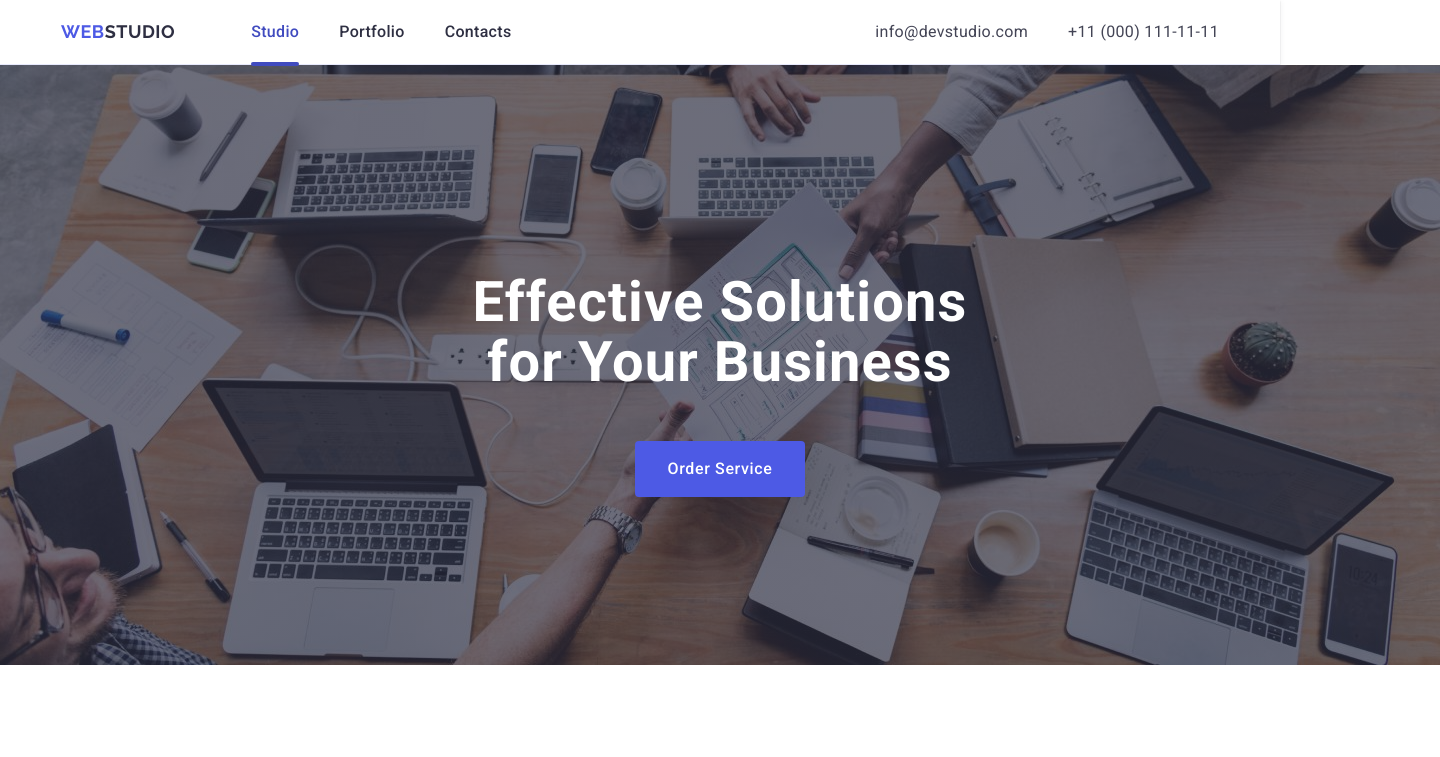
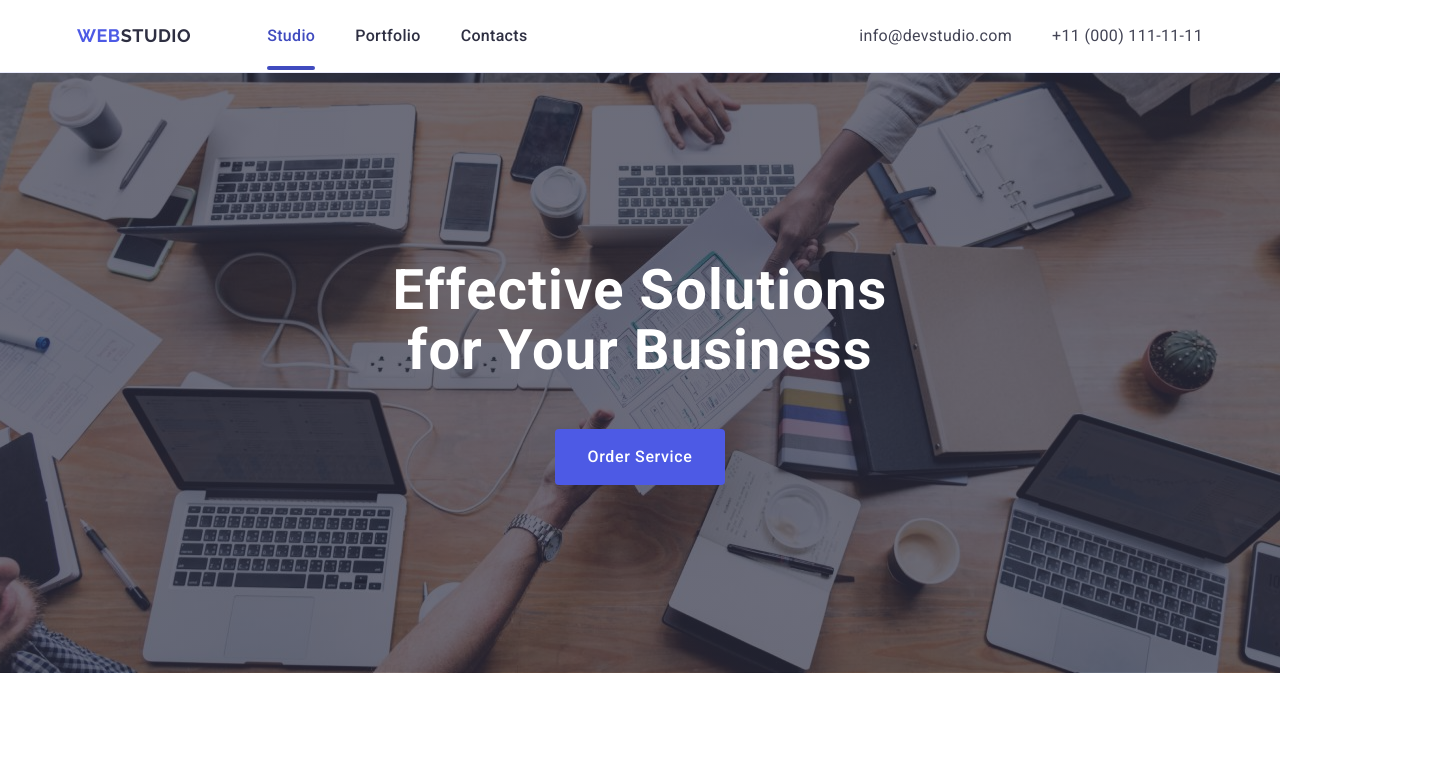
Before and after one commit to NazarKoshitsky/goit-markup-hw-06, a plain HTML site: page index.html in a window 1280 px wide. Shown: the top 757 px of the page, 1440 px wide, since content can reach past the window. Drawn offline with nearby package versions, Linux system fonts and the light colour scheme.

Commit message:
final upd

```diff
--- a/css/style.css
+++ b/css/style.css
@@ -83,6 +83,7 @@ h2 {
 }
 
 .top-page {
+  padding: 16px 0;
   border-bottom: 1px solid #e7e9fc;
   background: #ffffff;
   box-shadow: 0px 1px 6px 0px rgba(46, 47, 66, 0.08), 0px 1px 1px 0px rgba(46, 47, 66, 0.16),
@@ -110,7 +111,7 @@ h2 {
   line-height: 0;
 }
 .page-header-container {
-  padding: 16px 16px;
+  padding: 0 16px;
   display: flex;
   justify-content: space-between;
   align-items: center;
@@ -248,8 +249,8 @@ h2 {
   display: flex;
   justify-content: center;
   text-align: center;
-  width: 320px;
-  height: 432px;
+  max-width: 320px;
+  padding: 72px 0;
   background-image: linear-gradient(rgba(46, 47, 66, 0.7), rgba(46, 47, 66, 0.7)),
     url(../images/hero-image-mobile.jpg);
   background-repeat: no-repeat;
@@ -259,9 +260,8 @@ h2 {
 }
 
 .main-title {
-  margin: 72px auto;
   width: 220px;
-  height: 160px;
+  margin: 0 auto 72px;
   font-size: 36px;
   font-weight: 700;
   line-height: 1.11;
@@ -309,6 +309,10 @@ h2 {
 
 .container-icon-benefits {
   display: none;
+}
+
+.section-card-title-benefits {
+  margin-bottom: 8px;
 }
 
 .list-benefits {
@@ -980,7 +984,8 @@ h2 {
   /* ===============HERO TABLET STYLES======== */
 
   .section-hero {
-    width: 768px;
+    max-width: 768px;
+    padding: 112px 0;
     background-image: linear-gradient(rgba(46, 47, 66, 0.7), rgba(46, 47, 66, 0.7)),
       url(../images/hero-image-tablet.jpg);
   }
@@ -988,19 +993,16 @@ h2 {
   .order-button {
     margin-left: auto;
     margin-right: auto;
-    margin-bottom: 112px;
   }
 
   .main-title {
     width: 496px;
-    height: 120px;
     text-transform: none;
     font-size: 56px;
     font-weight: 700;
     line-height: 1.07;
     letter-spacing: 0.02em;
     margin-bottom: 36px;
-    margin-top: 112px;
   }
 
   @media screen and (min-device-pixel-ratio: 2) and (max-width: 1157px),
@@ -1034,7 +1036,7 @@ h2 {
     font-size: 16px;
     font-weight: 500;
     line-height: 1.5;
-    letter-spacing: 0.32px;
+    letter-spacing: 0.02em;
     color: #434455;
   }
 
@@ -1132,8 +1134,8 @@ h2 {
     width: 1158px;
   }
 
-  .page-header-container {
-    padding: 20px 0px;
+  .top-page {
+    padding: 24px 0;
   }
 
   .logotype {
@@ -1170,8 +1172,7 @@ h2 {
   /* ===============HERO DESCTOP STYLES======== */
 
   .section-hero {
-    width: 1440px;
-    height: 600px;
+    max-width: 1440px;
     margin: 0 auto;
     padding-top: 188px;
     padding-bottom: 188px;
@@ -1185,14 +1186,6 @@ h2 {
     letter-spacing: 0.02em;
     margin-top: 0;
     margin-bottom: 48px;
-  }
-
-  .bg-hero {
-    display: flex;
-    flex-direction: column;
-    justify-content: center;
-    align-items: center;
-    padding: 188px 0;
   }
 
   @media screen and (min-device-pixel-ratio: 2),
```
